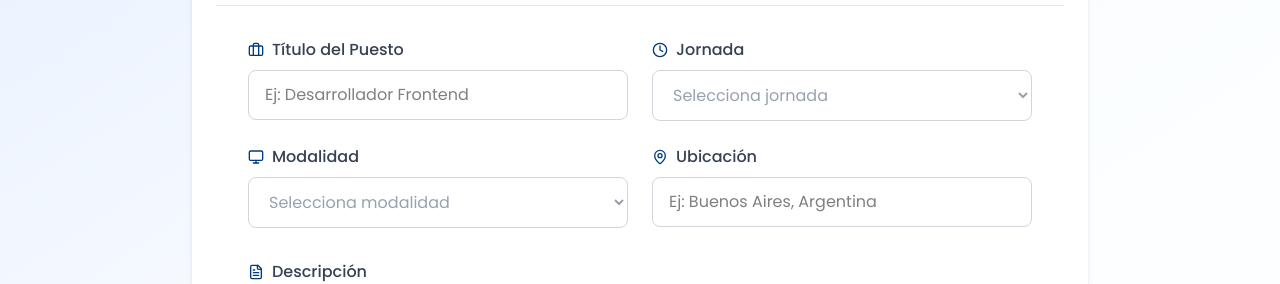
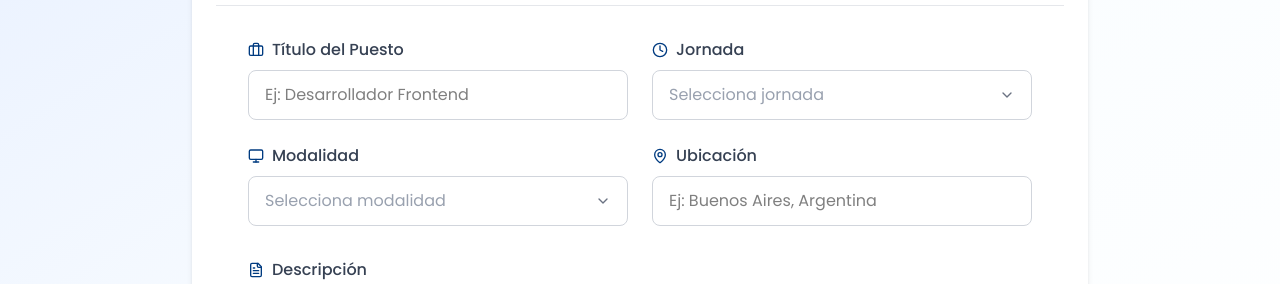
Before and after one commit to almendrasmaria/impulsa-tech, a React (Vite) app: page /crear-oferta in a window 1280 px wide. Shown: the part 191-475 px from the top of the page. Built offline with nearby package versions, Linux system fonts and the light colour scheme.

Commit message:
modify: select

```diff
--- a/src/components/EditJobOfferForm.tsx
+++ b/src/components/EditJobOfferForm.tsx
@@ -6,7 +6,7 @@ import Select from './Select';
 import Textarea from './Textarea';
 import Button from './Button';
 import Label from './Label';
-import { LuBriefcase, LuClock, LuMonitor, LuMapPin, LuFileText, LuToggleLeft } from 'react-icons/lu';
+import { LuBriefcase, LuClock, LuMonitor, LuMapPin, LuFileText } from 'react-icons/lu';
 
 const jornadas = [
     '',
@@ -21,7 +21,6 @@ const modalidades = [
     'Híbrido',
 ];
 
-const estados = ['Activa', 'Inactiva'];
 
 interface JobOffer {
     id: number;
@@ -44,8 +43,12 @@ const EditJobOfferForm: React.FC<EditJobOfferFormProps> = ({ offer, onSave, onDe
     const [data, setData] = useState<JobOffer>({ ...offer });
     const { showToast } = useToast();
 
-    const handleChange = (e: React.ChangeEvent<HTMLInputElement | HTMLTextAreaElement | HTMLSelectElement>) => {
+    const handleChange = (e: React.ChangeEvent<HTMLInputElement | HTMLTextAreaElement>) => {
         setData({ ...data, [e.target.name]: e.target.value });
+    };
+
+    const handleSelectChange = (name: string) => (value: string) => {
+        setData({ ...data, [name]: value });
     };
 
     const handleSubmit = (e: React.FormEvent) => {
@@ -100,15 +103,11 @@ const EditJobOfferForm: React.FC<EditJobOfferFormProps> = ({ offer, onSave, onDe
                             Jornada
                         </Label>
                         <Select
-                            name="jornada"
                             value={data.jornada || ''}
-                            onChange={handleChange}
-                            className="w-full border border-gray-300 rounded-lg py-3 px-4 transition-all focus:border-[#003B80] focus:ring-2 focus:ring-[#003B80]/20"
-                        >
-                            {jornadas.map((j, i) => (
-                                <option key={i} value={j}>{j || 'Selecciona jornada'}</option>
-                            ))}
-                        </Select>
+                            onChange={handleSelectChange('jornada')}
+                            placeholder="Selecciona jornada"
+                            options={jornadas.filter(j => j).map(j => ({ value: j, label: j }))}
+                        />
                     </motion.div>
 
                     {/* Modalidad */}
@@ -123,15 +122,11 @@ const EditJobOfferForm: React.FC<EditJobOfferFormProps> = ({ offer, onSave, onDe
                             Modalidad
                         </Label>
                         <Select
-                            name="modalidad"
                             value={data.modalidad || ''}
-                            onChange={handleChange}
-                            className="w-full border border-gray-300 rounded-lg py-3 px-4 transition-all focus:border-[#003B80] focus:ring-2 focus:ring-[#003B80]/20"
-                        >
-                            {modalidades.map((m, i) => (
-                                <option key={i} value={m}>{m || 'Selecciona modalidad'}</option>
-                            ))}
-                        </Select>
+                            onChange={handleSelectChange('modalidad')}
+                            placeholder="Selecciona modalidad"
+                            options={modalidades.filter(m => m).map(m => ({ value: m, label: m }))}
+                        />
                     </motion.div>
 
                     {/* Ubicación */}
--- a/src/components/JobOffer.tsx
+++ b/src/components/JobOffer.tsx
@@ -1,6 +1,6 @@
 import React, { useState } from 'react';
 import { motion } from 'framer-motion';
-import { Share2, Link, Mail, MessageSquare, Linkedin, Calendar, Clock, MapPin, Briefcase, Users } from 'lucide-react';
+import { Share2, Link, Mail, MessageSquare, Linkedin, Calendar, Clock, Briefcase, Users } from 'lucide-react';
 import { useToast } from './ToastProvider';
 import Card from './Card';
 import Button from './Button';
--- a/src/components/JobOfferForm.tsx
+++ b/src/components/JobOfferForm.tsx
@@ -34,8 +34,12 @@ const modalidades = [
 const JobOfferForm: React.FC = () => {
     const [data, setData] = useState(defaultData);
 
-    const handleChange = (e: React.ChangeEvent<HTMLInputElement | HTMLTextAreaElement | HTMLSelectElement>) => {
+    const handleChange = (e: React.ChangeEvent<HTMLInputElement | HTMLTextAreaElement>) => {
         setData({ ...data, [e.target.name]: e.target.value });
+    };
+
+    const handleSelectChange = (name: string) => (value: string) => {
+        setData({ ...data, [name]: value });
     };
 
     const { showToast } = useToast();
@@ -99,15 +103,11 @@ const JobOfferForm: React.FC = () => {
                                             Jornada
                                         </Label>
                                         <Select
-                                            className="w-full border border-gray-300 rounded-lg py-3 px-4 transition-all focus:border-[#003B80] focus:ring-2 focus:ring-[#003B80]/20"
-                                            name="jornada"
                                             value={data.jornada}
-                                            onChange={handleChange}
-                                        >
-                                            {jornadas.map((j, i) => (
-                                                <option key={i} value={j}>{j || 'Selecciona jornada'}</option>
-                                            ))}
-                                        </Select>
+                                            onChange={handleSelectChange('jornada')}
+                                            placeholder="Selecciona jornada"
+                                            options={jornadas.filter(j => j).map(j => ({ value: j, label: j }))}
+                                        />
                                     </motion.div>
 
                                     {/* Modalidad */}
@@ -122,15 +122,11 @@ const JobOfferForm: React.FC = () => {
                                             Modalidad
                                         </Label>
                                         <Select
-                                            className="w-full border border-gray-300 rounded-lg py-3 px-4 transition-all focus:border-[#003B80] focus:ring-2 focus:ring-[#003B80]/20"
-                                            name="modalidad"
                                             value={data.modalidad}
-                                            onChange={handleChange}
-                                        >
-                                            {modalidades.map((m, i) => (
-                                                <option key={i} value={m}>{m || 'Selecciona modalidad'}</option>
-                                            ))}
-                                        </Select>
+                                            onChange={handleSelectChange('modalidad')}
+                                            placeholder="Selecciona modalidad"
+                                            options={modalidades.filter(m => m).map(m => ({ value: m, label: m }))}
+                                        />
                                     </motion.div>
 
                                     {/* Ubicación */}
--- a/src/components/Select.tsx
+++ b/src/components/Select.tsx
@@ -1,23 +1,95 @@
-import React from 'react';
+import React, { useState, useRef, useEffect } from 'react';
+import { motion, AnimatePresence } from 'framer-motion';
+import { ChevronDown } from 'lucide-react';
 import classNames from 'classnames';
 
-interface SelectProps extends React.SelectHTMLAttributes<HTMLSelectElement> {
+interface SelectProps {
     className?: string;
-    children: React.ReactNode;
+    value?: string;
+    onChange?: (value: string) => void;
+    placeholder?: string;
+    options: { value: string; label: string }[];
+    disabled?: boolean;
 }
 
-const Select: React.FC<SelectProps> = ({ className, children, value, ...props }) => (
-    <select
-        className={classNames(
-            'border border-gray-300 rounded px-4 py-2 w-full focus:outline-none focus:ring-2 focus:ring-[#0058A3]',
-            !value ? 'text-gray-400' : 'text-gray-700',
-            className
-        )}
-        value={value}
-        {...props}
-    >
-        {children}
-    </select>
-);
+const Select: React.FC<SelectProps> = ({
+    className,
+    value,
+    onChange,
+    placeholder = 'Seleccionar...',
+    options,
+    disabled = false
+}) => {
+    const [isOpen, setIsOpen] = useState(false);
+    const selectRef = useRef<HTMLDivElement>(null);
+
+    useEffect(() => {
+        const handleClickOutside = (event: MouseEvent) => {
+            if (selectRef.current && !selectRef.current.contains(event.target as Node)) {
+                setIsOpen(false);
+            }
+        };
+
+        document.addEventListener('mousedown', handleClickOutside);
+        return () => document.removeEventListener('mousedown', handleClickOutside);
+    }, []);
+
+    const handleSelect = (optionValue: string) => {
+        onChange?.(optionValue);
+        setIsOpen(false);
+    };
+
+    const selectedOption = options.find(opt => opt.value === value);
+
+    return (
+        <div ref={selectRef} className={classNames('relative', className)}>
+            <button
+                type="button"
+                onClick={() => !disabled && setIsOpen(!isOpen)}
+                disabled={disabled}
+                className={classNames(
+                    'border border-gray-300 rounded-lg px-4 py-3 w-full focus:outline-none focus:ring-2 focus:ring-[#003B80]/20 focus:border-[#003B80] flex items-center justify-between transition-all',
+                    !value ? 'text-gray-400' : 'text-gray-700',
+                    disabled && 'opacity-50 cursor-not-allowed'
+                )}
+            >
+                <span>{selectedOption ? selectedOption.label : placeholder}</span>
+                <ChevronDown className={classNames(
+                    'w-4 h-4 text-gray-500 transition-transform',
+                    isOpen && 'rotate-180'
+                )} />
+            </button>
+
+            <AnimatePresence>
+                {isOpen && (
+                    <motion.div
+                        initial={{ opacity: 0, y: -10 }}
+                        animate={{ opacity: 1, y: 0 }}
+                        exit={{ opacity: 0, y: -10 }}
+                        className="absolute left-0 right-0 mt-2 bg-white border border-gray-200 rounded-lg shadow-xl z-50 max-h-60 overflow-y-auto custom-scrollbar"
+                    >
+                        <div className="py-1">
+                            {options.map((option) => (
+                                <button
+                                    key={option.value}
+                                    type="button"
+                                    onClick={() => handleSelect(option.value)}
+                                    className={classNames(
+                                        'w-full text-left px-4 py-3 text-sm transition-colors',
+                                        value === option.value
+                                            ? 'bg-[#E8F0FF] text-[#003B80] font-medium'
+                                            : 'text-gray-700 hover:bg-[#E8F0FF] hover:text-[#003B80]'
+                                    )}
+                                >
+                                    {option.label}
+                                </button>
+                            ))}
+                        </div>
+                    </motion.div>
+                )}
+            </AnimatePresence>
+        </div>
+    );
+};
 
 export default Select;
--- a/src/components/ToastProvider.tsx
+++ b/src/components/ToastProvider.tsx
@@ -1,4 +1,4 @@
-import React, { createContext, useContext, useState, ReactNode } from 'react';
+import { createContext, useContext, useState, ReactNode } from 'react';
 import { CheckCircle2 } from 'lucide-react';
 
 interface Toast {
@@ -22,9 +22,6 @@ export const useToast = () => {
 export const ToastProvider = ({ children }: { children: ReactNode }) => {
     const [toasts, setToasts] = useState<Toast[]>([]);
 
-    const removeToast = (id: number) => {
-        setToasts(prev => prev.filter(t => t.id !== id));
-    };
 
     const showToast = (message: string, type: Toast['type'] = 'info') => {
         const id = Date.now();
```
Also changed, not shown: src/components/PostulantesTable.tsx (+3 -8 lines).
